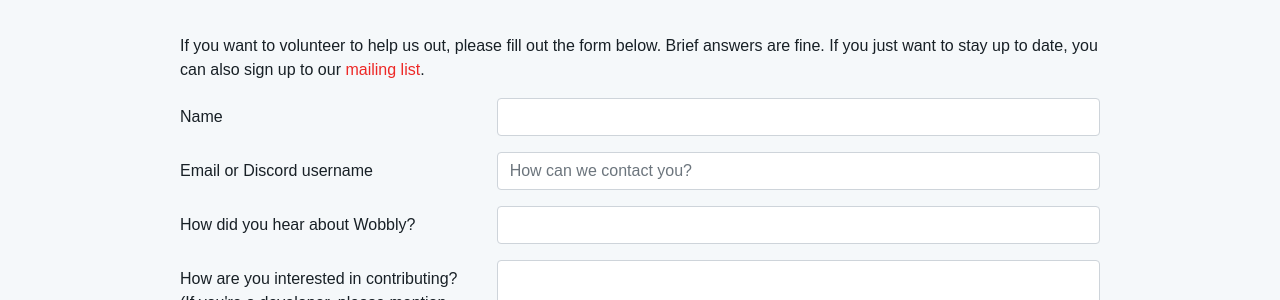
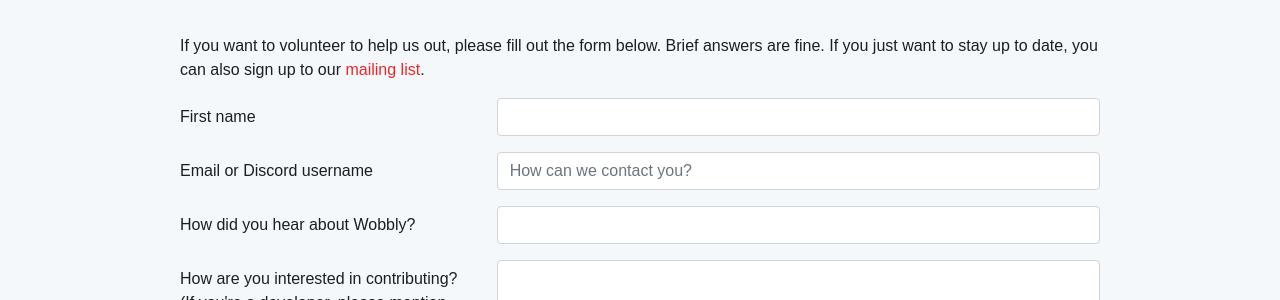
Before and after one commit to Wobbly-App/wobbly.app, a Jekyll site: the page built from contact/index.html, in a window 1280 px wide. Shown: the part 217-517 px from the top of the page. Built offline with Jekyll 4.4.1, drawn with Linux system fonts in a browser that asks for light colours; some web fonts are replaced; comment, search, counter and statistics services are not loaded.

Commit message:
only ask for first name in form

```diff
--- a/contact/index.html
+++ b/contact/index.html
@@ -8,7 +8,7 @@
 
 <form accept-charset="UTF-8" action="https://usebasin.com/f/3823ef249b2f" method="POST">
   <div class="form-group row">
-   	<label class="col-form-label col-sm-4" for="name">Name</label>
+   	<label class="col-form-label col-sm-4" for="name">First name</label>
    	<div class="col-sm-8">
    		<input type="text" class="form-control" name="name" id="name">
    	</div>
```
